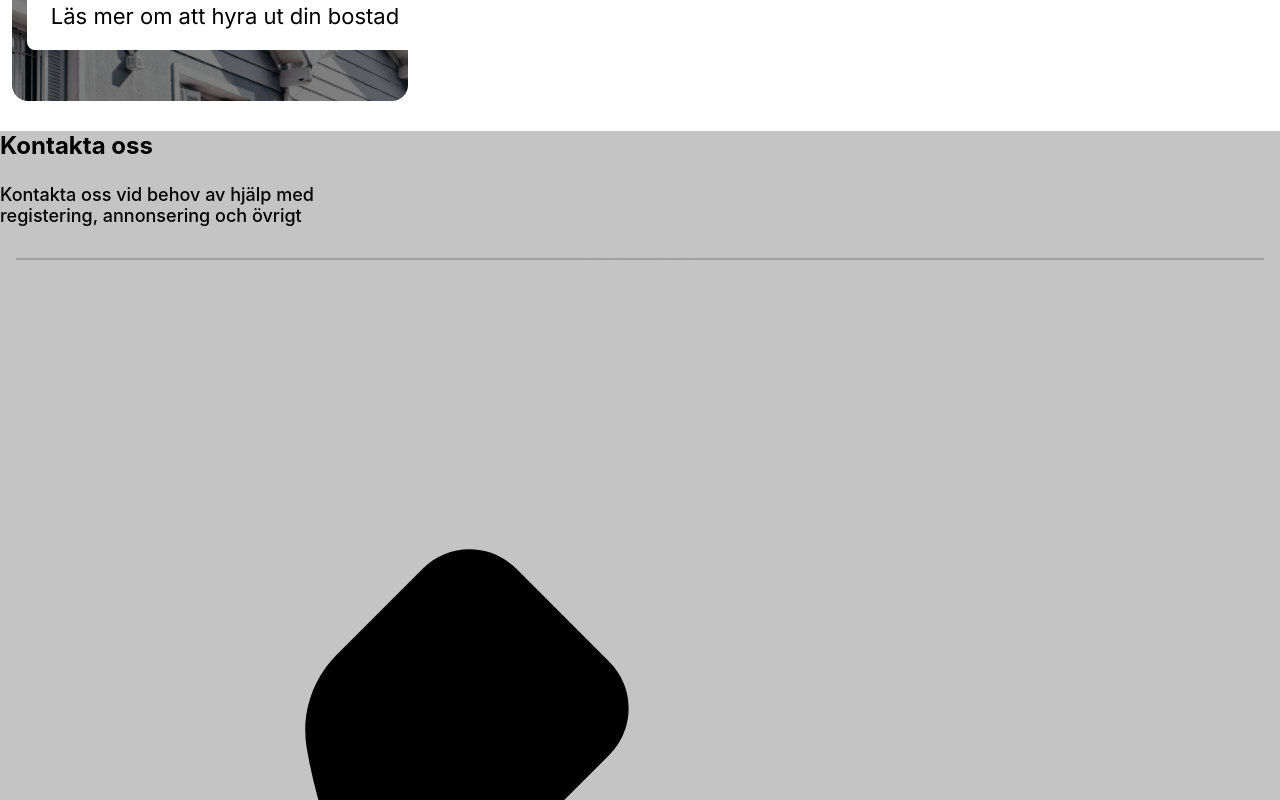
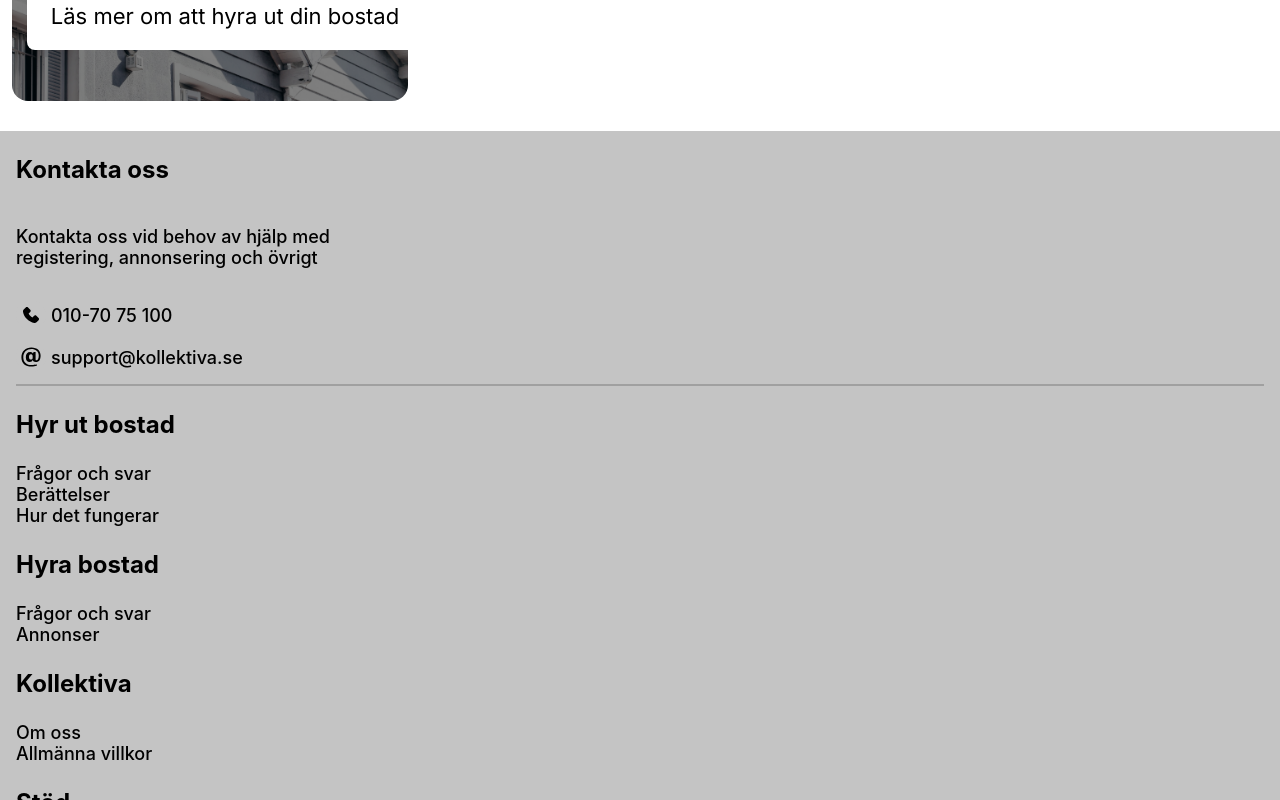
Before and after one commit to JennAnd/kollektiva2.0, a React (Create React App) app: page / in a window 1280 px wide. Shown: the part 780-1580 px from the top of the page. Built offline with nearby package versions, Linux system fonts and the light colour scheme.

Commit message:
Add style for icons and links

```diff
--- a/src/components/Footer/Footer.module.css
+++ b/src/components/Footer/Footer.module.css
@@ -1,5 +1,13 @@
 footer {
   background-color: #c4c4c4;
+}
+
+a:link {
+  text-decoration: none;
+}
+
+a:hover {
+  text-decoration: underline;
 }
 
 .socialMedia {
@@ -30,27 +38,25 @@ footer {
   font-size: 18px;
   font-weight: 500;
   line-height: 21px;
+  color: black;
 }
 
-.icon {
-  display: flex;
-  flex-direction: row;
-  gap: 9px;
-  align-items: center;
-}
-
-svg {
-  position: relative;
-}
-
-.link {
+.linkPage {
   display: flex;
   flex-direction: column;
   margin: 0px 16px 0px 16px;
   border-top: 2px solid #a0a0a0;
 }
-.contact {
+.contactUs {
   display: flex;
   flex-direction: column;
   margin: 0px 16px 0px 16px;
 }
+
+.link {
+  display: flex;
+  flex-direction: row;
+  align-items: center;
+  gap: 5px;
+  margin-bottom: 12px;
+}
```
